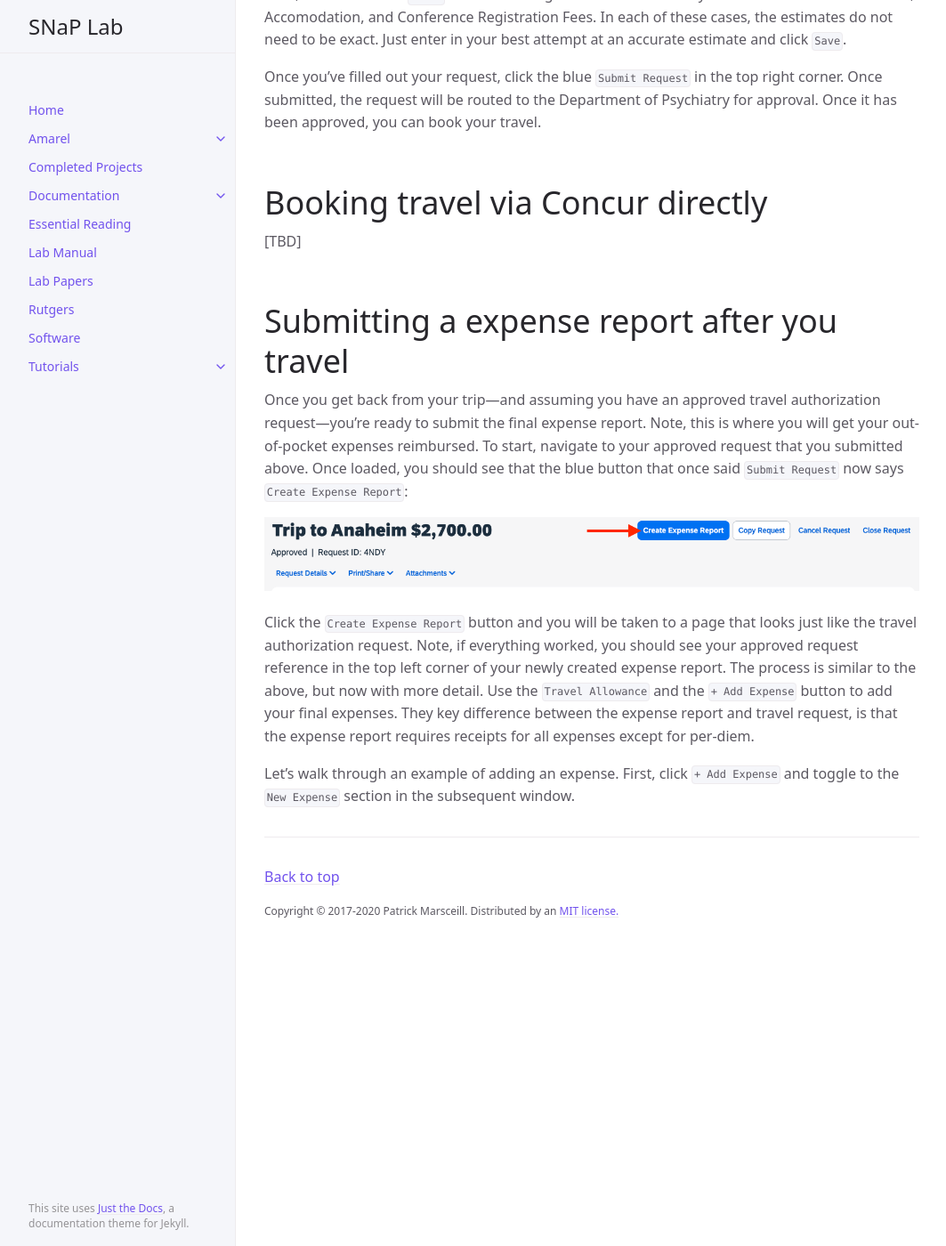
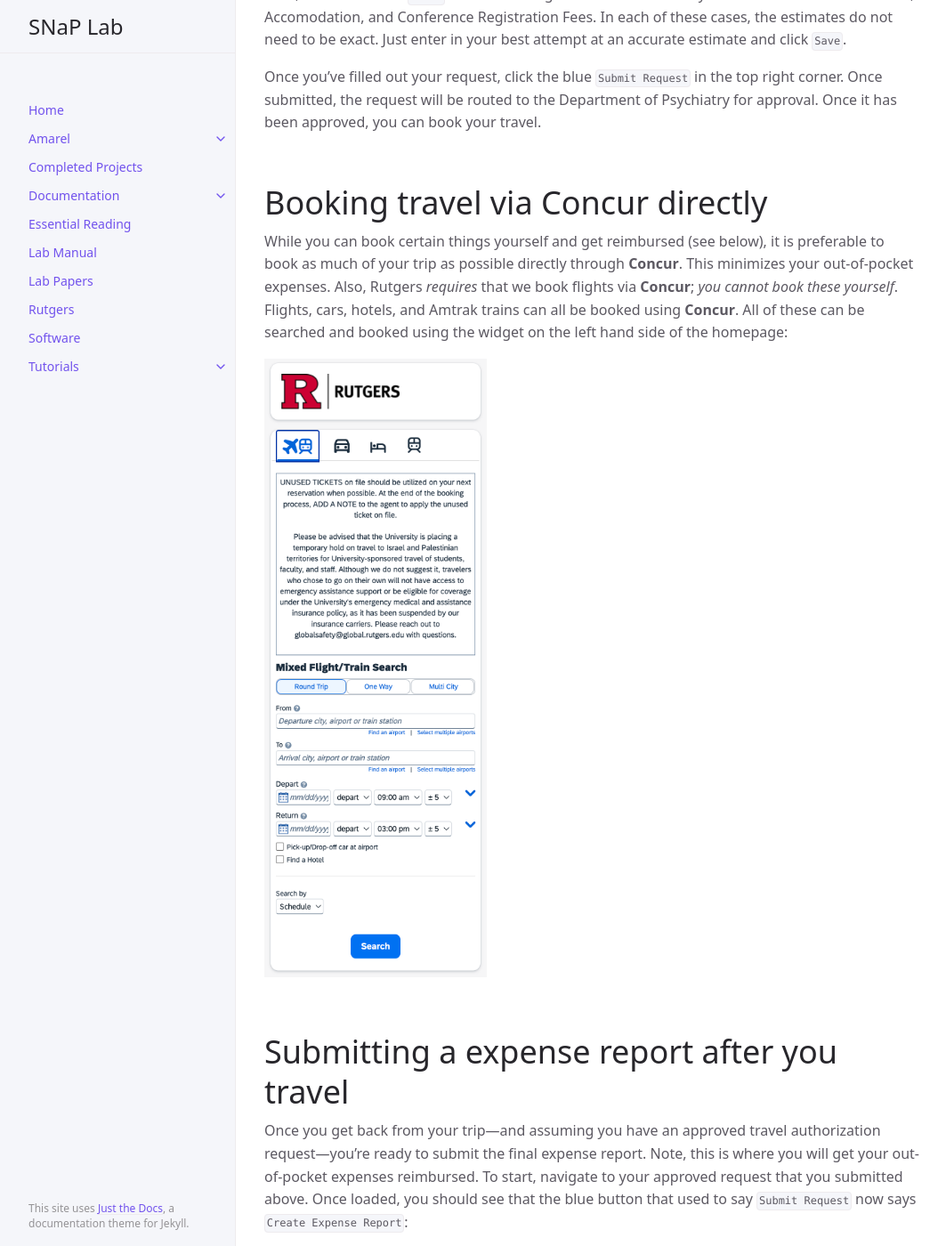
Before and after one commit to LindenParkesLab/snaplab.github.io, a Jekyll site: the page built from docs/rutgers/booking_travel.md, in a window 1280 px wide and 1400 px high, scrolled down 3721 px. Shown: the whole window at 89% size, without its empty margins (107-1170 px from the left). Built offline with Jekyll 4.4.1, drawn with Linux system fonts in a browser that asks for light colours; cached includes are drawn as plain includes; some of the changed text lies outside the part shown.

Commit message:
finished first draft of travel request

```diff
--- a/docs/rutgers/booking_travel.md
+++ b/docs/rutgers/booking_travel.md
@@ -51,14 +51,26 @@ Once you've filled out your request, click the blue `Submit Request` in the top
 
 # Booking travel via Concur directly
 
-[TBD]
+While you can book certain things yourself and get reimbursed (see below), it is preferable to book as much of your trip as possible directly through **Concur**. This minimizes your out-of-pocket expenses. Also, Rutgers *requires* that we book flights via **Concur**; *you cannot book these yourself*. Flights, cars, hotels, and Amtrak trains can all be booked using **Concur**. All of these can be searched and booked using the widget on the left hand side of the homepage:
+
+<img src="{{ site.baseurl }}/assets/images/concur_travel/concur_booking_widget.png" alt="" width="250">
 
 # Submitting a expense report after you travel
 
-Once you get back from your trip---and assuming you have an approved travel authorization request---you're ready to submit the final expense report. Note, this is where you will get your out-of-pocket expenses reimbursed. To start, navigate to your approved request that you submitted above. Once loaded, you should see that the blue button that once said `Submit Request` now says `Create Expense Report`:
+Once you get back from your trip---and assuming you have an approved travel authorization request---you're ready to submit the final expense report. Note, this is where you will get your out-of-pocket expenses reimbursed. To start, navigate to your approved request that you submitted above. Once loaded, you should see that the blue button that used to say `Submit Request` now says `Create Expense Report`:
 
 <img src="{{ site.baseurl }}/assets/images/concur_travel/approved_request.png" alt="" width="800">
 
-Click the `Create Expense Report` button and you will be taken to a page that looks just like the travel authorization request. Note, if everything worked, you should see your approved request reference in the top left corner of your newly created expense report. The process is similar to the above, but now with more detail. Use the `Travel Allowance` and the `+ Add Expense` button to add your final expenses. They key difference between the expense report and travel request, is that the expense report requires receipts for all expenses except for per-diem.
+Click `Create Expense Report` and you will be taken to a page that looks just like the travel authorization request. Note, if everything worked, you should see your approved request referenced in the top left corner of your newly created expense report. The process is similar to the above, but now with more detail. Use the `Travel Allowance` and the `+ Add Expense` button to add your per-diem and your final expenses. The key difference between the travel request and expense report is that the latter requires receipts for all expenses (except for per-diem).
 
-Let's walk through an example of adding an expense. First, click `+ Add Expense` and toggle to the `New Expense` section in the subsequent window.
+Let's walk through an example of adding an expense. First, click `+ Add Expense` and then toggle to the `New Expense` tab in the subsequent window. From that window, select `Conference/Seminar Registration Fees`. This will bring up the following window:
+
+<img src="{{ site.baseurl }}/assets/images/concur_travel/new_expense.png" alt="" width="800">
+
+You will need to fill out all the boxes marked with a red asterisk. Most importantly, you will also need to upload a receipt (click `Add Receipt` button) and add `Attendees`. For the latter, you just need to add yourself as an attendee. Finally, for `Conference/Seminar Registration Fees` in particular, you will need to also upload some evidence of conference attendance (e.g., a conference program booklet or attendence certificate). See below for an example of a completed `Conference/Seminar Registration Fees` expense:
+
+<img src="{{ site.baseurl }}/assets/images/concur_travel/completed_expense.png" alt="" width="800">
+
+Once completed, click `Save Expense` in the bottom left and you will be brought back to the report page. From there you can more expenses.
+
+Once completed, click `Submit Report`. You may encounter errors along the way. If you have any questions, please ask Linden.
```
Also changed, not shown: assets/images/concur_travel/completed_expense.png (added), assets/images/concur_travel/concur_booking_widget.png (added), assets/images/concur_travel/new_expense.png (added).
